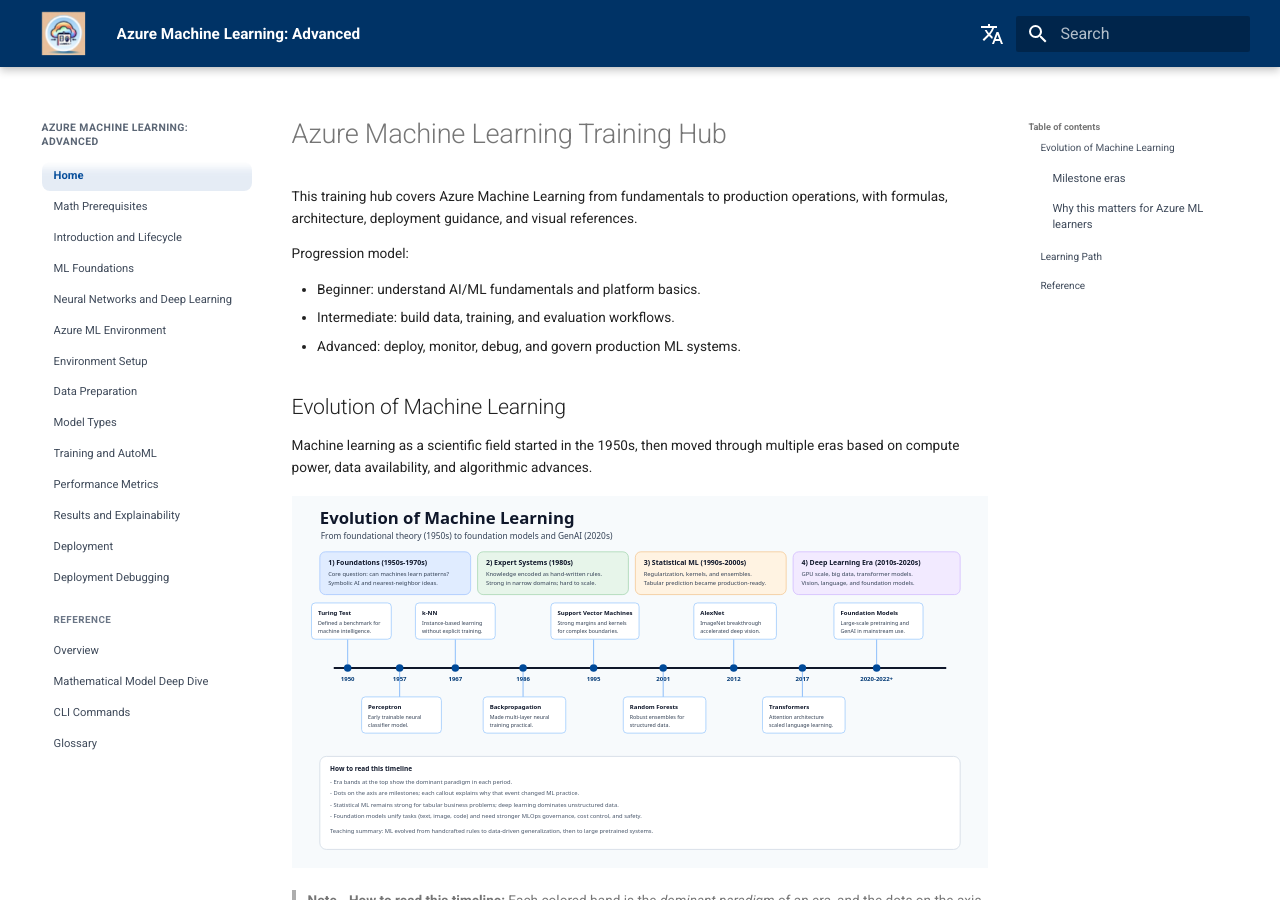
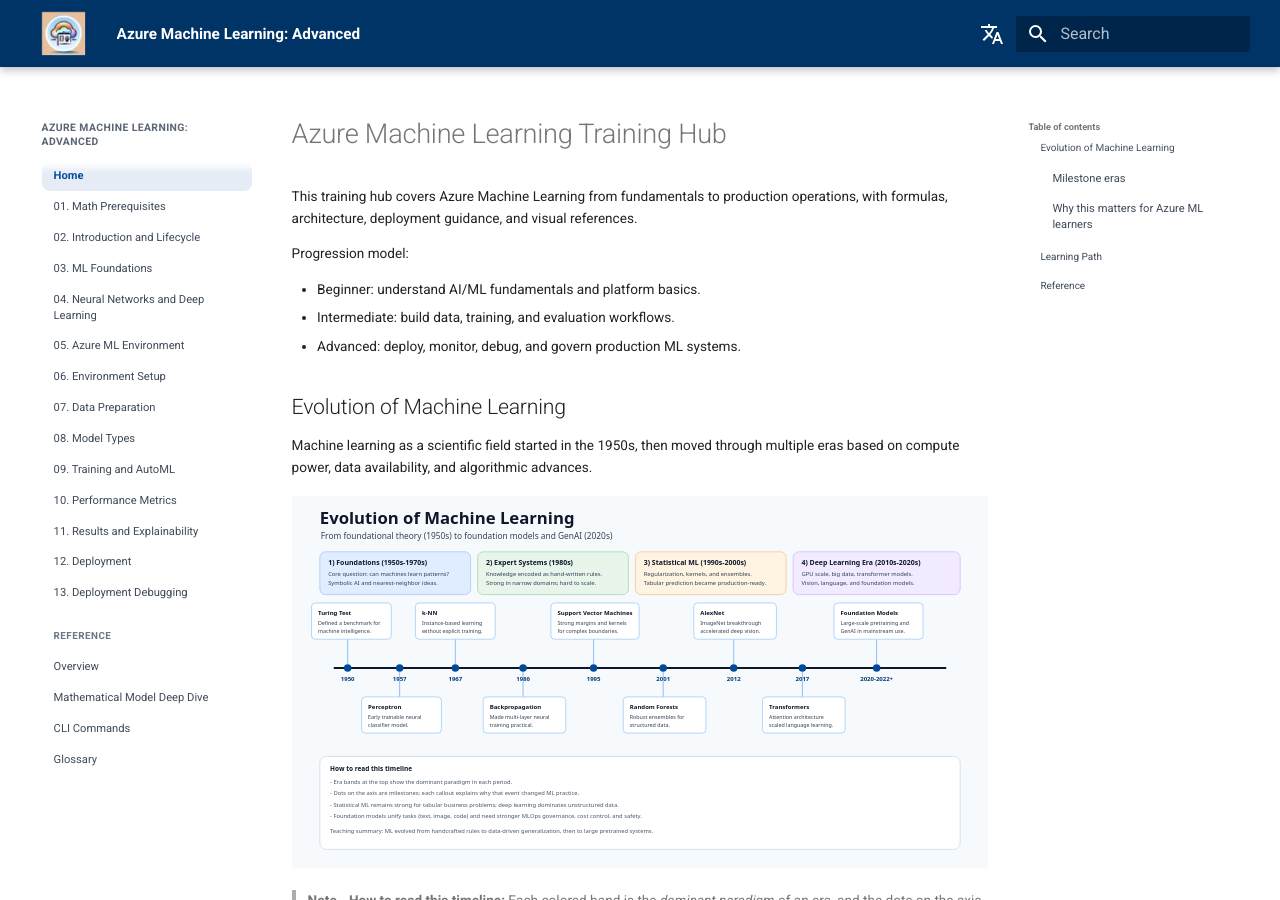
Before and after one commit to Cloud2BR-MSFTLearningHub/Azure-ML-Advanced, an MkDocs documentation site: the page built from docs/index.md, in a window 1280 px wide and 900 px high. Built offline with MkDocs 1.6.1 and Material for MkDocs 9.7.7, drawn with Linux system fonts in a browser that asks for light colours; comment, search, counter and statistics services are not loaded.

Commit message:
Add ordered module numbering to EN/ES navigation

```diff
--- a/mkdocs.yml
+++ b/mkdocs.yml
@@ -60,19 +60,19 @@ extra:
 
 nav:
   - Home: index.md
-  - Math Prerequisites: modules/math-prerequisites.md
-  - Introduction and Lifecycle: modules/introduction.md
-  - ML Foundations: modules/ml-foundations.md
-  - Neural Networks and Deep Learning: modules/neural-networks.md
-  - Azure ML Environment: modules/azure-ml-environment.md
-  - Environment Setup: modules/environment-setup.md
-  - Data Preparation: modules/data-preparation.md
-  - Model Types: modules/model-types.md
-  - Training and AutoML: modules/training-automl.md
-  - Performance Metrics: modules/performance-metrics.md
-  - Results and Explainability: modules/results-explainability.md
-  - Deployment: modules/deployment.md
-  - Deployment Debugging: modules/deployment-debug-k8s.md
+  - 01. Math Prerequisites: modules/math-prerequisites.md
+  - 02. Introduction and Lifecycle: modules/introduction.md
+  - 03. ML Foundations: modules/ml-foundations.md
+  - 04. Neural Networks and Deep Learning: modules/neural-networks.md
+  - 05. Azure ML Environment: modules/azure-ml-environment.md
+  - 06. Environment Setup: modules/environment-setup.md
+  - 07. Data Preparation: modules/data-preparation.md
+  - 08. Model Types: modules/model-types.md
+  - 09. Training and AutoML: modules/training-automl.md
+  - 10. Performance Metrics: modules/performance-metrics.md
+  - 11. Results and Explainability: modules/results-explainability.md
+  - 12. Deployment: modules/deployment.md
+  - 13. Deployment Debugging: modules/deployment-debug-k8s.md
   - Reference:
       - Overview: reference/index.md
       - Mathematical Model Deep Dive: reference/model-math-deep-dive.md
```
Also changed, not shown: mkdocs.es.yml (+13 -13 lines).
